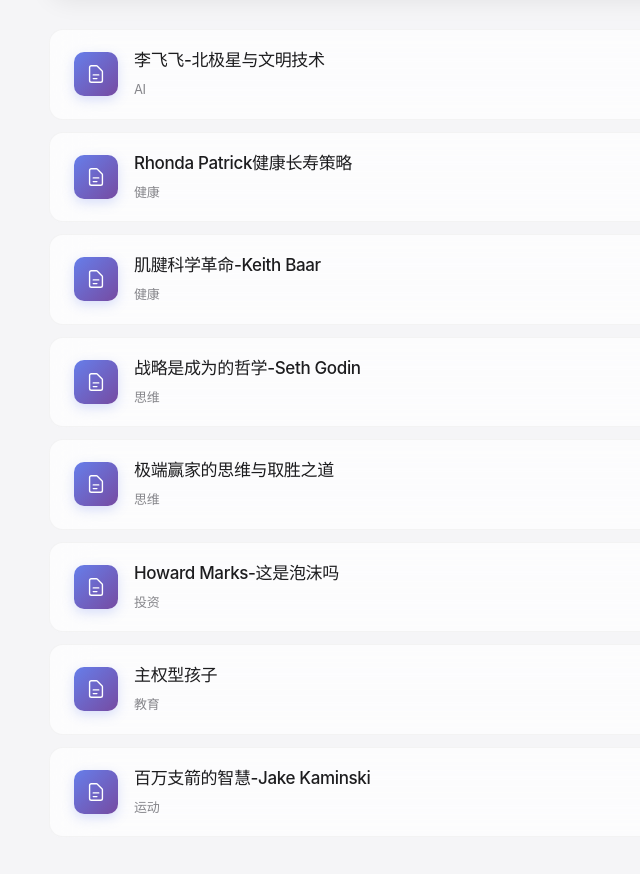
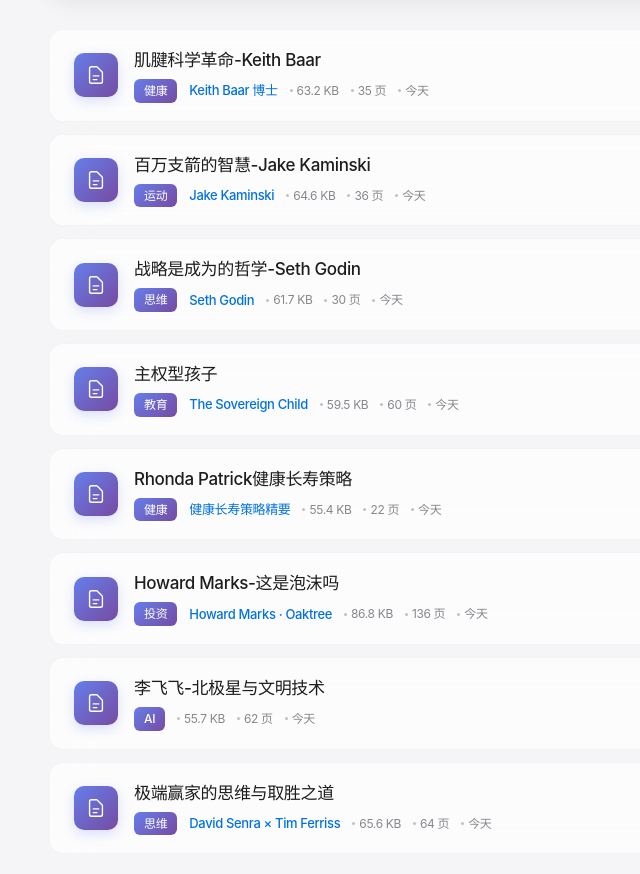
Before and after one commit to gitai25/ppt-gallery, a website: page index.html in a window 1280 px wide. Shown: the part 436-1310 px from the top of the page, without its empty margins (125-765 px from the left). Drawn offline with Linux system fonts and the light colour scheme.

Commit message:
Add file metadata: author, size, date, slide count

```diff
--- a/index.html
+++ b/index.html
@@ -219,11 +219,53 @@
       white-space: nowrap;
     }
 
-    .ppt-category {
+    .ppt-meta {
+      display: flex;
+      align-items: center;
+      gap: 12px;
+      flex-wrap: wrap;
+      margin-top: 6px;
+    }
+
+    .ppt-category-tag {
       display: inline-block;
+      font-size: 12px;
+      font-weight: 500;
+      color: #fff;
+      background: linear-gradient(135deg, #667eea 0%, #764ba2 100%);
+      padding: 3px 10px;
+      border-radius: 6px;
+    }
+
+    .ppt-author {
       font-size: 13px;
+      color: var(--accent);
+      font-weight: 500;
+    }
+
+    .ppt-meta-item {
+      font-size: 12px;
       color: var(--text-secondary);
-      font-weight: 400;
+      display: flex;
+      align-items: center;
+      gap: 4px;
+    }
+
+    .ppt-meta-item::before {
+      content: '';
+      width: 3px;
+      height: 3px;
+      background: var(--text-secondary);
+      border-radius: 50%;
+      opacity: 0.5;
+    }
+
+    .ppt-meta-item:first-of-type::before {
+      display: none;
+    }
+
+    .ppt-date {
+      color: var(--text-secondary);
     }
 
     .ppt-arrow {
@@ -309,8 +351,8 @@
     </div>
 
     <ul class="ppt-list" id="ppt-list">
-      <li class="ppt-item" data-category="AI" data-title="李飞飞-北极星与文明技术">
-      <a href="ppts/%5BAI%5D%E6%9D%8E%E9%A3%9E%E9%A3%9E-%E5%8C%97%E6%9E%81%E6%98%9F%E4%B8%8E%E6%96%87%E6%98%8E%E6%8A%80%E6%9C%AF.html" target="_blank">
+      <li class="ppt-item" data-category="健康" data-title="肌腱科学革命-Keith Baar">
+      <a href="ppts/%5B%E5%81%A5%E5%BA%B7%5D%E8%82%8C%E8%85%B1%E7%A7%91%E5%AD%A6%E9%9D%A9%E5%91%BD-Keith%20Baar.html" target="_blank">
         <div class="ppt-icon">
           <svg fill="none" stroke="currentColor" viewBox="0 0 24 24">
             <path stroke-linecap="round" stroke-linejoin="round" stroke-width="1.5" d="M7 21h10a2 2 0 002-2V9.414a1 1 0 00-.293-.707l-5.414-5.414A1 1 0 0012.586 3H7a2 2 0 00-2 2v14a2 2 0 002 2z"/>
@@ -318,8 +360,83 @@
           </svg>
         </div>
         <div class="ppt-info">
-          <div class="ppt-title">李飞飞-北极星与文明技术</div>
-          <span class="ppt-category">AI</span>
+          <div class="ppt-title">肌腱科学革命-Keith Baar</div>
+          <div class="ppt-meta">
+            <span class="ppt-category-tag">健康</span>
+            <span class="ppt-author">Keith Baar 博士</span>
+            <span class="ppt-meta-item">63.2 KB</span>
+            <span class="ppt-meta-item">35 页</span>
+            <span class="ppt-meta-item ppt-date">今天</span>
+          </div>
+        </div>
+        <svg class="ppt-arrow" width="20" height="20" fill="none" stroke="currentColor" viewBox="0 0 24 24">
+          <path stroke-linecap="round" stroke-linejoin="round" stroke-width="2" d="M9 5l7 7-7 7"/>
+        </svg>
+      </a>
+    </li>
+      <li class="ppt-item" data-category="运动" data-title="百万支箭的智慧-Jake Kaminski">
+      <a href="ppts/%5B%E8%BF%90%E5%8A%A8%5D%E7%99%BE%E4%B8%87%E6%94%AF%E7%AE%AD%E7%9A%84%E6%99%BA%E6%85%A7-Jake%20Kaminski.html" target="_blank">
+        <div class="ppt-icon">
+          <svg fill="none" stroke="currentColor" viewBox="0 0 24 24">
+            <path stroke-linecap="round" stroke-linejoin="round" stroke-width="1.5" d="M7 21h10a2 2 0 002-2V9.414a1 1 0 00-.293-.707l-5.414-5.414A1 1 0 0012.586 3H7a2 2 0 00-2 2v14a2 2 0 002 2z"/>
+            <path stroke-linecap="round" stroke-linejoin="round" stroke-width="1.5" d="M9 13h6m-6 4h4"/>
+          </svg>
+        </div>
+        <div class="ppt-info">
+          <div class="ppt-title">百万支箭的智慧-Jake Kaminski</div>
+          <div class="ppt-meta">
+            <span class="ppt-category-tag">运动</span>
+            <span class="ppt-author">Jake Kaminski</span>
+            <span class="ppt-meta-item">64.6 KB</span>
+            <span class="ppt-meta-item">36 页</span>
+            <span class="ppt-meta-item ppt-date">今天</span>
+          </div>
+        </div>
+        <svg class="ppt-arrow" width="20" height="20" fill="none" stroke="currentColor" viewBox="0 0 24 24">
+          <path stroke-linecap="round" stroke-linejoin="round" stroke-width="2" d="M9 5l7 7-7 7"/>
+        </svg>
+      </a>
+    </li>
+      <li class="ppt-item" data-category="思维" data-title="战略是成为的哲学-Seth Godin">
+      <a href="ppts/%5B%E6%80%9D%E7%BB%B4%5D%E6%88%98%E7%95%A5%E6%98%AF%E6%88%90%E4%B8%BA%E7%9A%84%E5%93%B2%E5%AD%A6-Seth%20Godin.html" target="_blank">
+        <div class="ppt-icon">
+          <svg fill="none" stroke="currentColor" viewBox="0 0 24 24">
+            <path stroke-linecap="round" stroke-linejoin="round" stroke-width="1.5" d="M7 21h10a2 2 0 002-2V9.414a1 1 0 00-.293-.707l-5.414-5.414A1 1 0 0012.586 3H7a2 2 0 00-2 2v14a2 2 0 002 2z"/>
+            <path stroke-linecap="round" stroke-linejoin="round" stroke-width="1.5" d="M9 13h6m-6 4h4"/>
+          </svg>
+        </div>
+        <div class="ppt-info">
+          <div class="ppt-title">战略是成为的哲学-Seth Godin</div>
+          <div class="ppt-meta">
+            <span class="ppt-category-tag">思维</span>
+            <span class="ppt-author">Seth Godin</span>
+            <span class="ppt-meta-item">61.7 KB</span>
+            <span class="ppt-meta-item">30 页</span>
+            <span class="ppt-meta-item ppt-date">今天</span>
+          </div>
+        </div>
+        <svg class="ppt-arrow" width="20" height="20" fill="none" stroke="currentColor" viewBox="0 0 24 24">
+          <path stroke-linecap="round" stroke-linejoin="round" stroke-width="2" d="M9 5l7 7-7 7"/>
+        </svg>
+      </a>
+    </li>
+      <li class="ppt-item" data-category="教育" data-title="主权型孩子">
+      <a href="ppts/%5B%E6%95%99%E8%82%B2%5D%E4%B8%BB%E6%9D%83%E5%9E%8B%E5%AD%A9%E5%AD%90.html" target="_blank">
+        <div class="ppt-icon">
+          <svg fill="none" stroke="currentColor" viewBox="0 0 24 24">
+            <path stroke-linecap="round" stroke-linejoin="round" stroke-width="1.5" d="M7 21h10a2 2 0 002-2V9.414a1 1 0 00-.293-.707l-5.414-5.414A1 1 0 0012.586 3H7a2 2 0 00-2 2v14a2 2 0 002 2z"/>
+            <path stroke-linecap="round" stroke-linejoin="round" stroke-width="1.5" d="M9 13h6m-6 4h4"/>
+          </svg>
+        </div>
+        <div class="ppt-info">
+          <div class="ppt-title">主权型孩子</div>
+          <div class="ppt-meta">
+            <span class="ppt-category-tag">教育</span>
+            <span class="ppt-author">The Sovereign Child</span>
+            <span class="ppt-meta-item">59.5 KB</span>
+            <span class="ppt-meta-item">60 页</span>
+            <span class="ppt-meta-item ppt-date">今天</span>
+          </div>
         </div>
         <svg class="ppt-arrow" width="20" height="20" fill="none" stroke="currentColor" viewBox="0 0 24 24">
           <path stroke-linecap="round" stroke-linejoin="round" stroke-width="2" d="M9 5l7 7-7 7"/>
@@ -336,15 +453,21 @@
         </div>
         <div class="ppt-info">
           <div class="ppt-title">Rhonda Patrick健康长寿策略</div>
-          <span class="ppt-category">健康</span>
+          <div class="ppt-meta">
+            <span class="ppt-category-tag">健康</span>
+            <span class="ppt-author">健康长寿策略精要</span>
+            <span class="ppt-meta-item">55.4 KB</span>
+            <span class="ppt-meta-item">22 页</span>
+            <span class="ppt-meta-item ppt-date">今天</span>
+          </div>
         </div>
         <svg class="ppt-arrow" width="20" height="20" fill="none" stroke="currentColor" viewBox="0 0 24 24">
           <path stroke-linecap="round" stroke-linejoin="round" stroke-width="2" d="M9 5l7 7-7 7"/>
         </svg>
       </a>
     </li>
-      <li class="ppt-item" data-category="健康" data-title="肌腱科学革命-Keith Baar">
-      <a href="ppts/%5B%E5%81%A5%E5%BA%B7%5D%E8%82%8C%E8%85%B1%E7%A7%91%E5%AD%A6%E9%9D%A9%E5%91%BD-Keith%20Baar.html" target="_blank">
+      <li class="ppt-item" data-category="投资" data-title="Howard Marks-这是泡沫吗">
+      <a href="ppts/%5B%E6%8A%95%E8%B5%84%5DHoward%20Marks-%E8%BF%99%E6%98%AF%E6%B3%A1%E6%B2%AB%E5%90%97.html" target="_blank">
         <div class="ppt-icon">
           <svg fill="none" stroke="currentColor" viewBox="0 0 24 24">
             <path stroke-linecap="round" stroke-linejoin="round" stroke-width="1.5" d="M7 21h10a2 2 0 002-2V9.414a1 1 0 00-.293-.707l-5.414-5.414A1 1 0 0012.586 3H7a2 2 0 00-2 2v14a2 2 0 002 2z"/>
@@ -352,16 +475,22 @@
           </svg>
         </div>
         <div class="ppt-info">
-          <div class="ppt-title">肌腱科学革命-Keith Baar</div>
-          <span class="ppt-category">健康</span>
+          <div class="ppt-title">Howard Marks-这是泡沫吗</div>
+          <div class="ppt-meta">
+            <span class="ppt-category-tag">投资</span>
+            <span class="ppt-author">Howard Marks · Oaktree</span>
+            <span class="ppt-meta-item">86.8 KB</span>
+            <span class="ppt-meta-item">136 页</span>
+            <span class="ppt-meta-item ppt-date">今天</span>
+          </div>
         </div>
         <svg class="ppt-arrow" width="20" height="20" fill="none" stroke="currentColor" viewBox="0 0 24 24">
           <path stroke-linecap="round" stroke-linejoin="round" stroke-width="2" d="M9 5l7 7-7 7"/>
         </svg>
       </a>
     </li>
-      <li class="ppt-item" data-category="思维" data-title="战略是成为的哲学-Seth Godin">
-      <a href="ppts/%5B%E6%80%9D%E7%BB%B4%5D%E6%88%98%E7%95%A5%E6%98%AF%E6%88%90%E4%B8%BA%E7%9A%84%E5%93%B2%E5%AD%A6-Seth%20Godin.html" target="_blank">
+      <li class="ppt-item" data-category="AI" data-title="李飞飞-北极星与文明技术">
+      <a href="ppts/%5BAI%5D%E6%9D%8E%E9%A3%9E%E9%A3%9E-%E5%8C%97%E6%9E%81%E6%98%9F%E4%B8%8E%E6%96%87%E6%98%8E%E6%8A%80%E6%9C%AF.html" target="_blank">
         <div class="ppt-icon">
           <svg fill="none" stroke="currentColor" viewBox="0 0 24 24">
             <path stroke-linecap="round" stroke-linejoin="round" stroke-width="1.5" d="M7 21h10a2 2 0 002-2V9.414a1 1 0 00-.293-.707l-5.414-5.414A1 1 0 0012.586 3H7a2 2 0 00-2 2v14a2 2 0 002 2z"/>
@@ -369,8 +498,14 @@
           </svg>
         </div>
         <div class="ppt-info">
-          <div class="ppt-title">战略是成为的哲学-Seth Godin</div>
-          <span class="ppt-category">思维</span>
+          <div class="ppt-title">李飞飞-北极星与文明技术</div>
+          <div class="ppt-meta">
+            <span class="ppt-category-tag">AI</span>
+
+            <span class="ppt-meta-item">55.7 KB</span>
+            <span class="ppt-meta-item">62 页</span>
+            <span class="ppt-meta-item ppt-date">今天</span>
+          </div>
         </div>
         <svg class="ppt-arrow" width="20" height="20" fill="none" stroke="currentColor" viewBox="0 0 24 24">
           <path stroke-linecap="round" stroke-linejoin="round" stroke-width="2" d="M9 5l7 7-7 7"/>
@@ -387,58 +522,13 @@
         </div>
         <div class="ppt-info">
           <div class="ppt-title">极端赢家的思维与取胜之道</div>
-          <span class="ppt-category">思维</span>
-        </div>
-        <svg class="ppt-arrow" width="20" height="20" fill="none" stroke="currentColor" viewBox="0 0 24 24">
-          <path stroke-linecap="round" stroke-linejoin="round" stroke-width="2" d="M9 5l7 7-7 7"/>
-        </svg>
-      </a>
-    </li>
-      <li class="ppt-item" data-category="投资" data-title="Howard Marks-这是泡沫吗">
-      <a href="ppts/%5B%E6%8A%95%E8%B5%84%5DHoward%20Marks-%E8%BF%99%E6%98%AF%E6%B3%A1%E6%B2%AB%E5%90%97.html" target="_blank">
-        <div class="ppt-icon">
-          <svg fill="none" stroke="currentColor" viewBox="0 0 24 24">
-            <path stroke-linecap="round" stroke-linejoin="round" stroke-width="1.5" d="M7 21h10a2 2 0 002-2V9.414a1 1 0 00-.293-.707l-5.414-5.414A1 1 0 0012.586 3H7a2 2 0 00-2 2v14a2 2 0 002 2z"/>
-            <path stroke-linecap="round" stroke-linejoin="round" stroke-width="1.5" d="M9 13h6m-6 4h4"/>
-          </svg>
-        </div>
-        <div class="ppt-info">
-          <div class="ppt-title">Howard Marks-这是泡沫吗</div>
-          <span class="ppt-category">投资</span>
-        </div>
-        <svg class="ppt-arrow" width="20" height="20" fill="none" stroke="currentColor" viewBox="0 0 24 24">
-          <path stroke-linecap="round" stroke-linejoin="round" stroke-width="2" d="M9 5l7 7-7 7"/>
-        </svg>
-      </a>
-    </li>
-      <li class="ppt-item" data-category="教育" data-title="主权型孩子">
-      <a href="ppts/%5B%E6%95%99%E8%82%B2%5D%E4%B8%BB%E6%9D%83%E5%9E%8B%E5%AD%A9%E5%AD%90.html" target="_blank">
-        <div class="ppt-icon">
-          <svg fill="none" stroke="currentColor" viewBox="0 0 24 24">
-            <path stroke-linecap="round" stroke-linejoin="round" stroke-width="1.5" d="M7 21h10a2 2 0 002-2V9.414a1 1 0 00-.293-.707l-5.414-5.414A1 1 0 0012.586 3H7a2 2 0 00-2 2v14a2 2 0 002 2z"/>
-            <path stroke-linecap="round" stroke-linejoin="round" stroke-width="1.5" d="M9 13h6m-6 4h4"/>
-          </svg>
-        </div>
-        <div class="ppt-info">
-          <div class="ppt-title">主权型孩子</div>
-          <span class="ppt-category">教育</span>
-        </div>
-        <svg class="ppt-arrow" width="20" height="20" fill="none" stroke="currentColor" viewBox="0 0 24 24">
-          <path stroke-linecap="round" stroke-linejoin="round" stroke-width="2" d="M9 5l7 7-7 7"/>
-        </svg>
-      </a>
-    </li>
-      <li class="ppt-item" data-category="运动" data-title="百万支箭的智慧-Jake Kaminski">
-      <a href="ppts/%5B%E8%BF%90%E5%8A%A8%5D%E7%99%BE%E4%B8%87%E6%94%AF%E7%AE%AD%E7%9A%84%E6%99%BA%E6%85%A7-Jake%20Kaminski.html" target="_blank">
-        <div class="ppt-icon">
-          <svg fill="none" stroke="currentColor" viewBox="0 0 24 24">
-            <path stroke-linecap="round" stroke-linejoin="round" stroke-width="1.5" d="M7 21h10a2 2 0 002-2V9.414a1 1 0 00-.293-.707l-5.414-5.414A1 1 0 0012.586 3H7a2 2 0 00-2 2v14a2 2 0 002 2z"/>
-            <path stroke-linecap="round" stroke-linejoin="round" stroke-width="1.5" d="M9 13h6m-6 4h4"/>
-          </svg>
-        </div>
-        <div class="ppt-info">
-          <div class="ppt-title">百万支箭的智慧-Jake Kaminski</div>
-          <span class="ppt-category">运动</span>
+          <div class="ppt-meta">
+            <span class="ppt-category-tag">思维</span>
+            <span class="ppt-author">David Senra × Tim Ferriss</span>
+            <span class="ppt-meta-item">65.6 KB</span>
+            <span class="ppt-meta-item">64 页</span>
+            <span class="ppt-meta-item ppt-date">今天</span>
+          </div>
         </div>
         <svg class="ppt-arrow" width="20" height="20" fill="none" stroke="currentColor" viewBox="0 0 24 24">
           <path stroke-linecap="round" stroke-linejoin="round" stroke-width="2" d="M9 5l7 7-7 7"/>
```
Also changed, not shown: build.js (+107 -9 lines).
